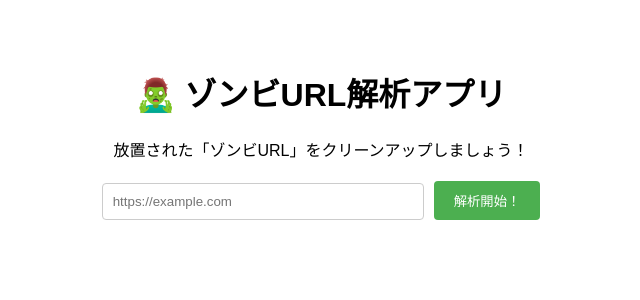
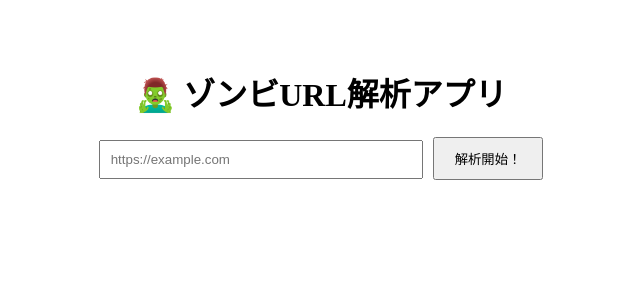
Before and after one commit to d-shiba-inu/impression_zombie_cleaner, a React (Vite) app: page / in a window 1280 px wide. Shown: the top 300 px of the page, without its empty margins (319-959 px from the left). Built offline with nearby package versions, Linux system fonts and the light colour scheme.

Commit message:
ReactとRailsでのURLを送受

```diff
--- a/src/pages/TopPage/index.jsx
+++ b/src/pages/TopPage/index.jsx
@@ -1,48 +1,53 @@
-import React, { useState } from 'react'; // 1. useStateをインポート
+import React, { useState } from 'react';
 
 export const TopPage = () => {
-  // 2. 記憶エリア（State）を作成
-  const [url, setUrl] = useState(''); // 入力されたURL
-  const [result, setResult] = useState(''); // 解析結果のメッセージ
+  const [url, setUrl] = useState('');
+  const [result, setResult] = useState('');
+  const [loading, setLoading] = useState(false); // 読み込み中かどうか
 
-  // 3. ボタンを押した時の動き
-  const handleAnalyze = () => {
-    if (!url) {
-      alert("URLを入力してほしいワン！🐶");
-      return;
+  const handleAnalyze = async () => { // async を付ける
+    if (!url) return alert("URLを入力してほしいワン！🐶");
+
+    setLoading(true);
+    setResult('Railsに問い合わせ中... 🧟‍♂️');
+
+    try {
+      // 🚀 ここが Rails への通信！
+      const response = await fetch('http://localhost:3000/api/v1/analyses', {
+        method: 'POST',
+        headers: {
+          'Content-Type': 'application/json',
+        },
+        body: JSON.stringify({ url: url }), // 入力したURLをJSONにして送る
+      });
+
+      const data = await response.json(); // Railsからの返事（JSON）を解析
+      setResult(data.message); // Railsから届いたメッセージを表示！
+
+    } catch (error) {
+      console.error('通信エラー:', error);
+      setResult('Railsくんが反応してくれないみたいだワン... 😢');
+    } finally {
+      setLoading(false);
     }
-    setResult(`「${url}」を解析中... 🧟‍♂️ しばらくお待ちください...`);
-
-    // ここに将来、Rails（バックエンド）にお願いする処理を書きます
   };
 
   return (
-    <div style={{ padding: '40px', textAlign: 'center', fontFamily: 'sans-serif' }}>
+    <div style={{ padding: '40px', textAlign: 'center' }}>
       <h1>🧟‍♂️ ゾンビURL解析アプリ</h1>
-      <p>放置された「ゾンビURL」をクリーンアップしましょう！</p>
-
       <div style={{ margin: '20px 0' }}>
         <input
           type="text"
+          value={url}
+          onChange={(e) => setUrl(e.target.value)}
           placeholder="https://example.com"
-          value={url} // Stateと紐付け
-          onChange={(e) => setUrl(e.target.value)} // 文字が入るたびにStateを更新
-          style={{ padding: '10px', width: '300px', borderRadius: '4px', border: '1px solid #ccc' }}
+          style={{ padding: '10px', width: '300px' }}
         />
-        <button
-          onClick={handleAnalyze} // クリック時に実行
-          style={{ padding: '10px 20px', marginLeft: '10px', cursor: 'pointer', backgroundColor: '#4CAF50', color: 'white', border: 'none', borderRadius: '4px' }}
-        >
-          解析開始！
+        <button onClick={handleAnalyze} disabled={loading} style={{ padding: '10px 20px', marginLeft: '10px' }}>
+          {loading ? '解析中...' : '解析開始！'}
         </button>
       </div>
-
-      {/* 4. 結果を表示するエリア */}
-      {result && (
-        <div style={{ marginTop: '20px', padding: '15px', backgroundColor: '#f0f0f0', borderRadius: '8px', border: '1px dashed #666' }}>
-          <p>{result}</p>
-        </div>
-      )}
+      {result && <div style={{ marginTop: '20px', padding: '15px', background: '#f0f0f0', borderRadius: '8px' }}>{result}</div>}
     </div>
   );
 };
```
